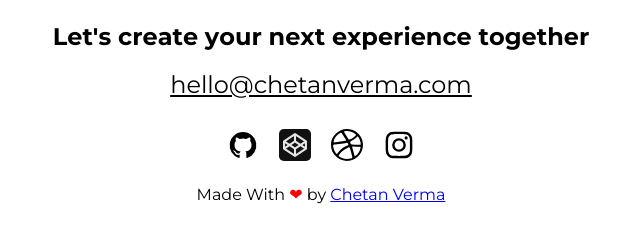
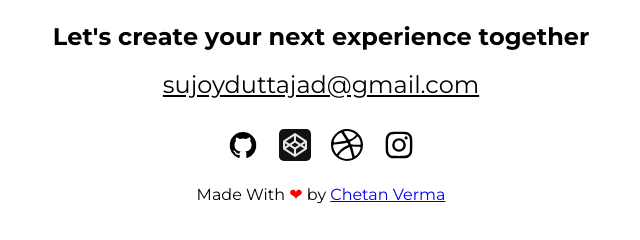
Before and after one commit to sujoyduttajad/Gatsby-portfolio, a Gatsby site in the folder Portfolio/: page / in a window 1280 px wide. Shown: the part 2843-3083 px from the top of the page, 319-959 px from the left. Built offline with nearby package versions, Linux system fonts and the light colour scheme; Gatsby itself is replaced by a stand-in of ours.

Commit message:
Updated content

```diff
--- a/Portfolio/src/components/Header.js
+++ b/Portfolio/src/components/Header.js
@@ -42,7 +42,7 @@ const Header = () => {
           <Fade bottom>
             <a
               href={`mailto:${
-                data.contactEmail ? data.contactEmail : "hello@chetanverma.com"
+                data.contactEmail ? data.contactEmail : "sujoyduttajad@gmail.com"
               }`}
               className="primary-btn"
             >
--- a/Portfolio/src/yourdata.js
+++ b/Portfolio/src/yourdata.js
@@ -31,7 +31,7 @@ export default {
     "Highly effective at developing, designing and standardizing designs according to company brand and objectives. Ready to bring 3.5 years of related experience to a growth-oriented team.",
 
   //Contact Email
-  contactEmail: "hello@chetanverma.com",
+  contactEmail: "sujoyduttajad@gmail.com",
 
   // End Header Details -----------------------
 
```
